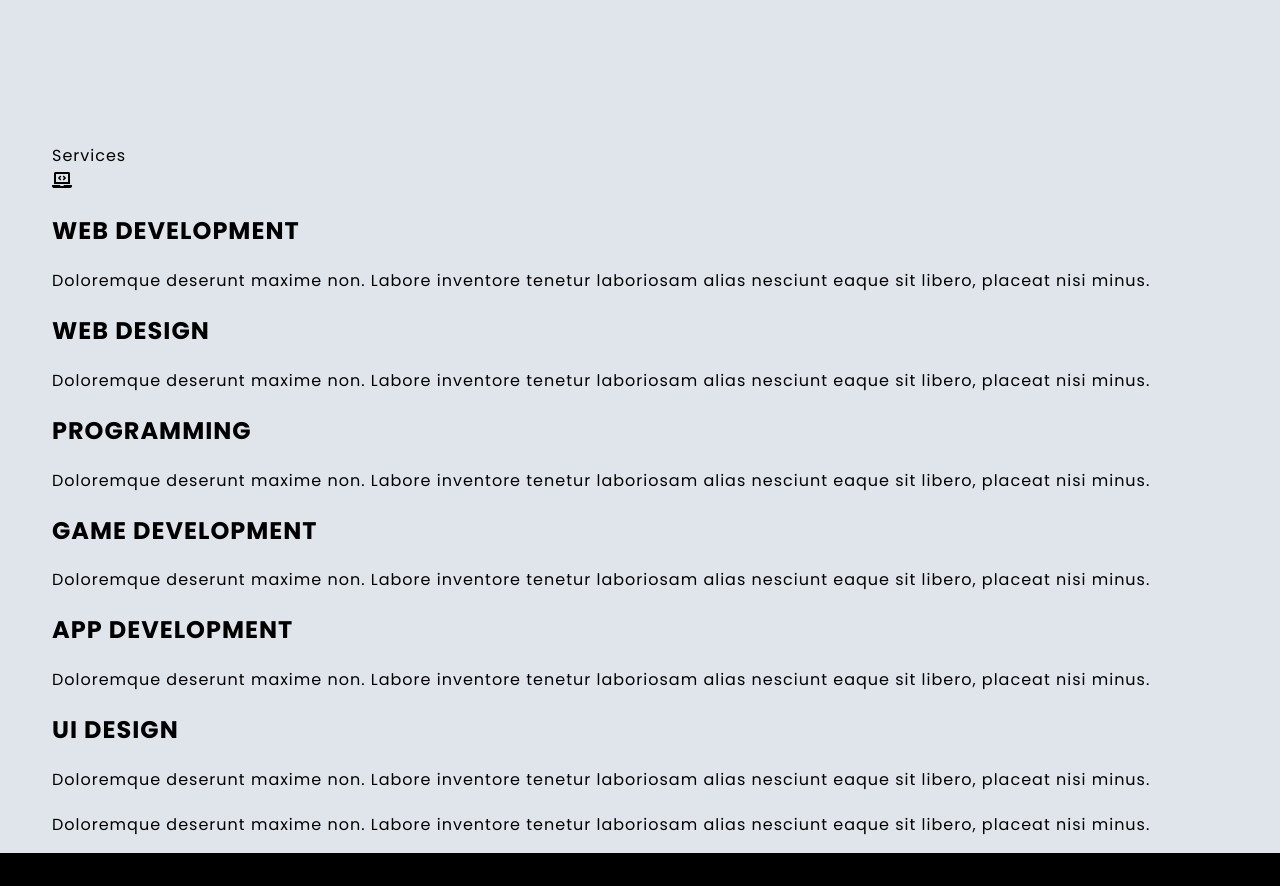
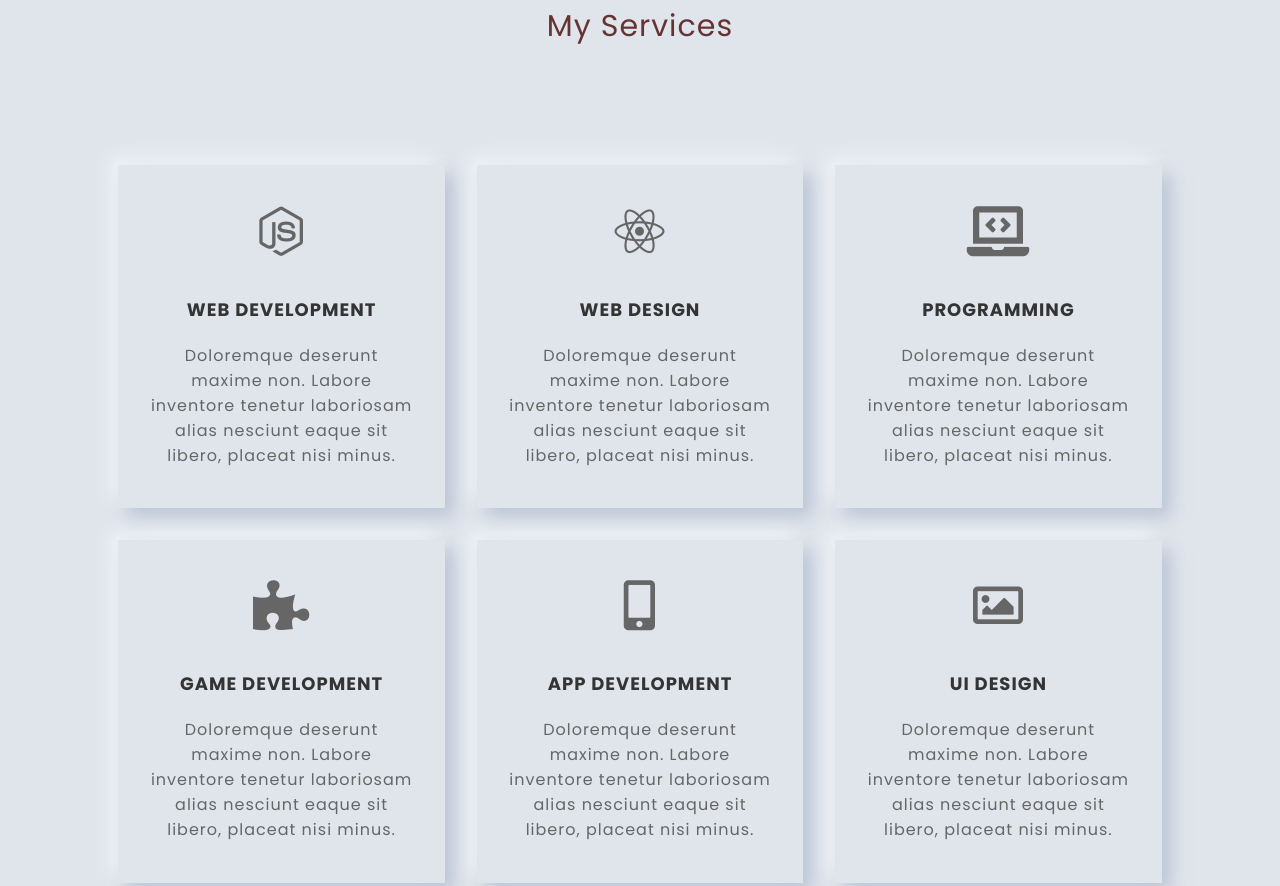
Before and after one commit to Naimur2/My-Portfolio, a plain HTML site: page index.html in a window 1280 px wide. Shown: the part 1120-2006 px from the top of the page. Drawn offline with nearby package versions, Linux system fonts and the light colour scheme.

Commit message:
services section added

```diff
--- a/index.html
+++ b/index.html
@@ -86,10 +86,10 @@
       </section>
 
       <section class="container" id="services">
-        <div class="service-title">Services</div>
+        <div class="service-title">My Services</div>
         <div class="service-boxes">
           <div class="box">
-            <i class="fas fa-laptop-code"></i>
+            <i class="fab fa-node-js"></i>
             <h2 class="box-title">WEB DEVELOPMENT</h2>
             <p class="box-description">
               Doloremque deserunt maxime non. Labore inventore tenetur
@@ -97,7 +97,7 @@
             </p>
           </div>
           <div class="box">
-            <i class="box-icon"> </i>
+            <i class="fab fa-react"></i>
             <h2 class="box-title">WEB DESIGN</h2>
             <p class="box-description">
               Doloremque deserunt maxime non. Labore inventore tenetur
@@ -105,7 +105,7 @@
             </p>
           </div>
           <div class="box">
-            <i class="box-icon"> </i>
+            <i class="fas fa-laptop-code"></i>
             <h2 class="box-title">PROGRAMMING</h2>
             <p class="box-description">
               Doloremque deserunt maxime non. Labore inventore tenetur
@@ -113,7 +113,7 @@
             </p>
           </div>
           <div class="box">
-            <i class="box-icon"> </i>
+            <i class="fas fa-puzzle-piece"></i>
             <h2 class="box-title">GAME DEVELOPMENT</h2>
             <p class="box-description">
               Doloremque deserunt maxime non. Labore inventore tenetur
@@ -121,7 +121,7 @@
             </p>
           </div>
           <div class="box">
-            <i class="box-icon"> </i>
+            <i class="fas fa-mobile-alt"></i>
             <h2 class="box-title">APP DEVELOPMENT</h2>
             <p class="box-description">
               Doloremque deserunt maxime non. Labore inventore tenetur
@@ -129,16 +129,8 @@
             </p>
           </div>
           <div class="box">
-            <i class="box-icon"> </i>
+            <i class="far fa-image"></i>
             <h2 class="box-title">UI DESIGN</h2>
-            <p class="box-description">
-              Doloremque deserunt maxime non. Labore inventore tenetur
-              laboriosam alias nesciunt eaque sit libero, placeat nisi minus.
-            </p>
-          </div>
-          <div class="box">
-            <i class="box-icon"> </i>
-            <h2 class="box-title"></h2>
             <p class="box-description">
               Doloremque deserunt maxime non. Labore inventore tenetur
               laboriosam alias nesciunt eaque sit libero, placeat nisi minus.
--- a/style.css
+++ b/style.css
@@ -191,14 +191,14 @@ main {
 }
 .toggle-button i {
   font-size: 2rem;
-  color: rgb(179, 154, 154);
+  color: #fc604d;
 }
 
 .mobile-nav__item a {
   font-size: 1.3rem;
   text-decoration: none;
   text-transform: uppercase;
-  color: #848689;
+  color: #fc604d;
 }
 .responsive-nav {
   display: none;
@@ -209,7 +209,7 @@ main {
   display: flex;
   justify-content: center;
   font-size: 1.5rem;
-  color: rgb(22, 20, 20);
+  color: rgb(0, 0, 0);
 }
 
 .user-title {
@@ -261,7 +261,7 @@ main {
   }
 }
 #about {
-  padding: 5rem 0;
+  padding: 3.75rem 0;
   display: flex;
   flex-direction: column;
   overflow: hidden;
@@ -307,17 +307,6 @@ main {
   box-shadow: 9px 9px 16px rgb(163 177 198 / 60%),
     -9px -9px 16px rgb(255 255 255 / 50%);
 }
-/*
-.button-user__cv:hover,
-.button-user__cv:active {
-  outline: none;
-  overflow: hidden;
-  background: #816e6e;
-}
-.button-user__cv:focus {
-  outline: none;
-  overflow: hidden;
-} */
 
 .about-title {
   padding-top: 1rem;
@@ -331,12 +320,55 @@ main {
   margin: 0;
   font-size: 0.9rem;
   padding-bottom: 1rem;
-  color: #fc604d;
+  color: #666;
 }
-.services {
-  padding: 12.5rem 0;
+#services {
+  padding: 5rem 0;
+  text-align: center;
 }
-
+.service-title {
+  color: #653333;
+  font-size: 1.88rem;
+  margin-bottom: 3.75rem;
+  font-weight: 400;
+}
+.service-boxes {
+  padding: 0 1rem;
+}
+.box {
+  width: 100%;
+  padding: 1.25rem;
+  margin-bottom: 1.88rem;
+  box-shadow: 9px 9px 16px rgb(163 177 198 / 60%),
+    -9px -9px 16px rgb(255 255 255 / 50%);
+}
+.box:hover:hover i,
+.box:hover:active i {
+  animation: Up 0.3s ease-out forwards;
+}
+@keyframes Up {
+  0% {
+    transform: translateY(0);
+  }
+  100% {
+    transform: translateY(-0.5rem);
+  }
+}
+.box i {
+  font-size: 3.125rem;
+  height: 5rem;
+  padding-top: 0.625rem;
+  color: #666;
+}
+.box-title {
+  margin: 1.25rem 0;
+  font-size: 1.125rem;
+  color: #343434;
+}
+.box-description {
+  margin: 0 0 0.625rem 0;
+  color: #666;
+}
 .main-footer {
   grid-area: footer;
   padding: 2rem;
@@ -374,7 +406,7 @@ main {
   }
   .user-title {
     margin: 1rem 0;
-    font-size: 5rem;
+    font-size: 4.7rem;
     line-height: 3.5rem;
   }
   .mouse-animation {
@@ -401,7 +433,7 @@ main {
     width: 55%;
   }
   #about {
-    padding: 12.5rem 0;
+    padding: 5.625rem 0;
     flex-direction: row;
   }
   .about-image__container {
@@ -412,6 +444,20 @@ main {
     line-height: 4.2rem;
     font-size: 3.8rem;
   }
+  .service-title {
+    margin-bottom: 6.25rem;
+  }
+  .box {
+    max-width: 20.4rem;
+    margin: 1rem;
+    padding: 1.9rem;
+  }
+  .service-boxes {
+    display: flex;
+    flex-wrap: wrap;
+    justify-content: center;
+    padding: 0;
+  }
 }
 
 @media (max-width: 26rem) {
```
